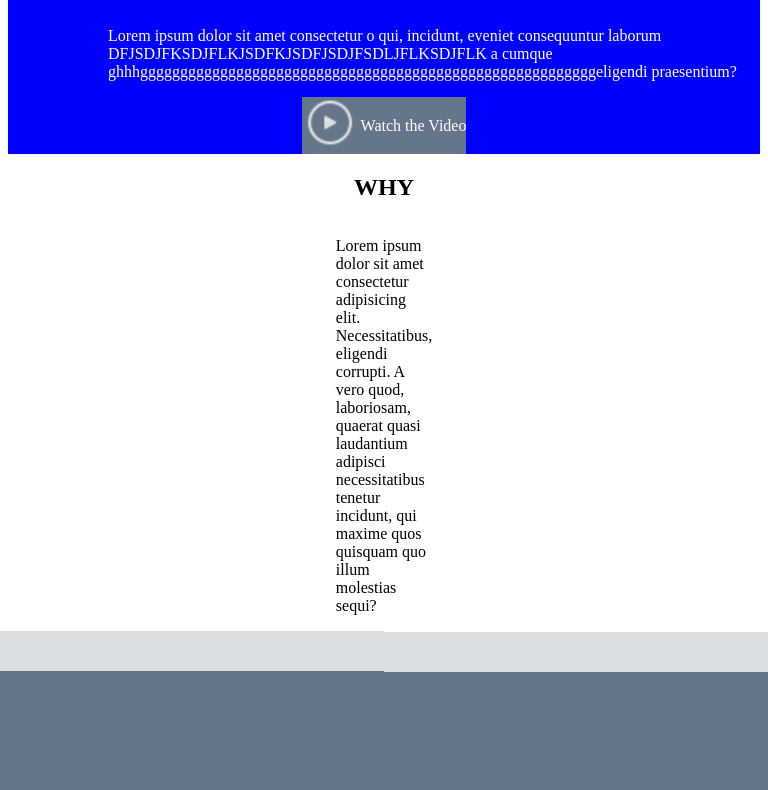
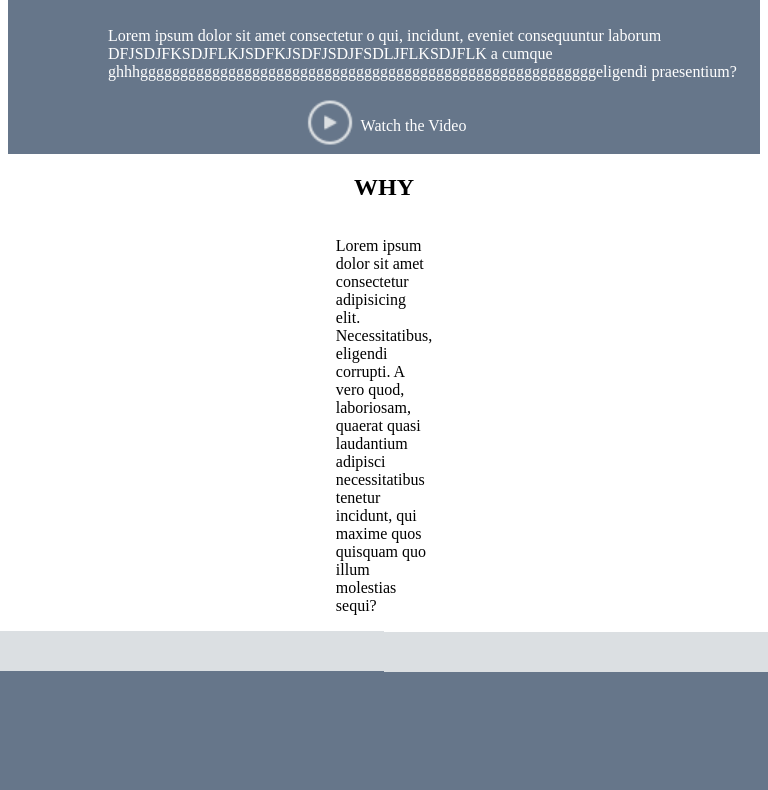
Before and after one commit to williamsanchez090/Level-Ground, a plain HTML site: page index.html in a window 768 px wide. Shown: the part 160-950 px from the top of the page. Drawn offline with Linux system fonts and the light colour scheme.

Commit message:
Update Level Ground.css

```diff
--- a/Level Ground.css
+++ b/Level Ground.css
@@ -186,11 +186,7 @@ h5 {
     display: none;
   }
 }
-@media all and (min-width: 768px) and (max-width: 1022px) {
-  .topmain {
-    background: blue;
-  }
-}
+
 @media all and (max-width: 390px) {
   .bottommain {
     display: none;
```
